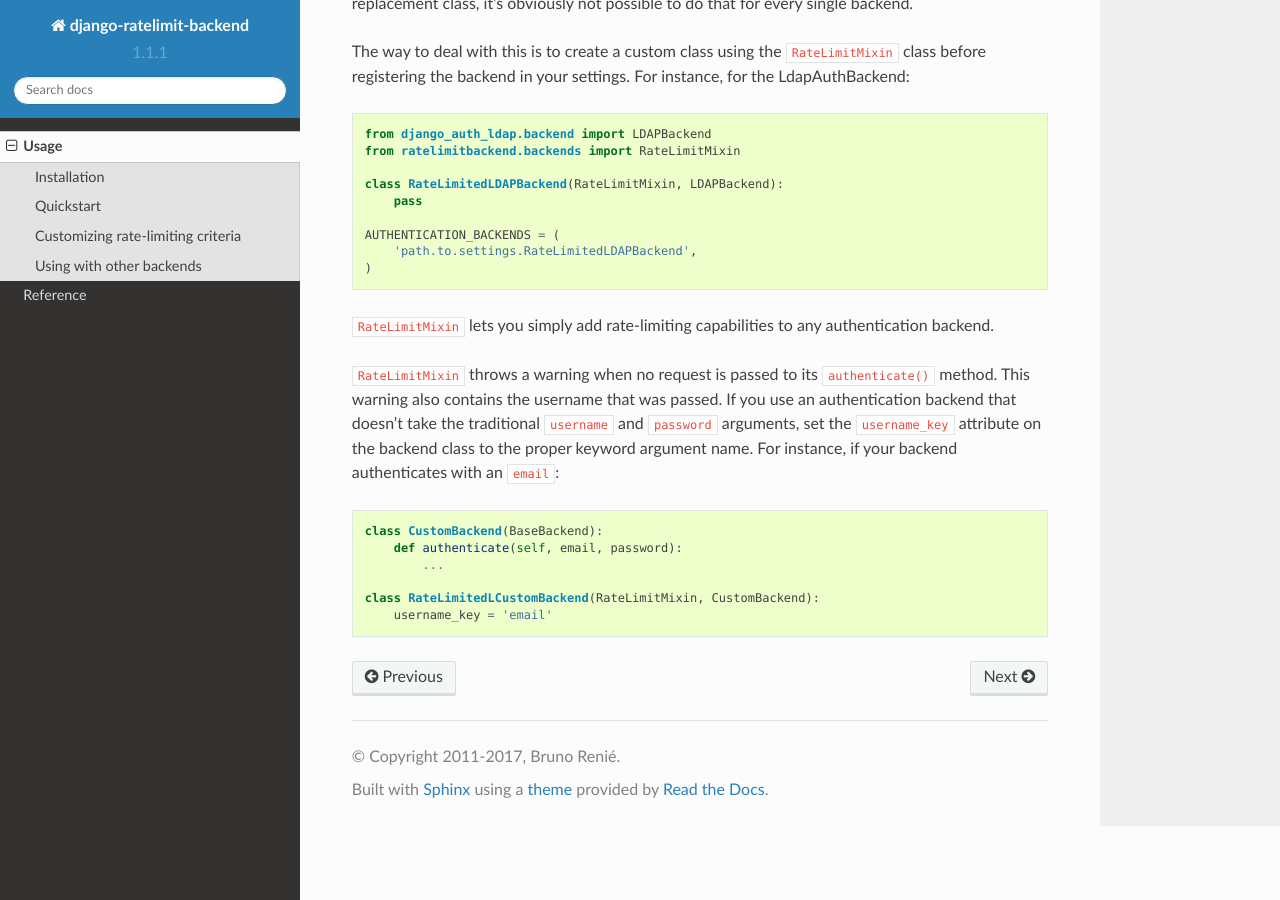
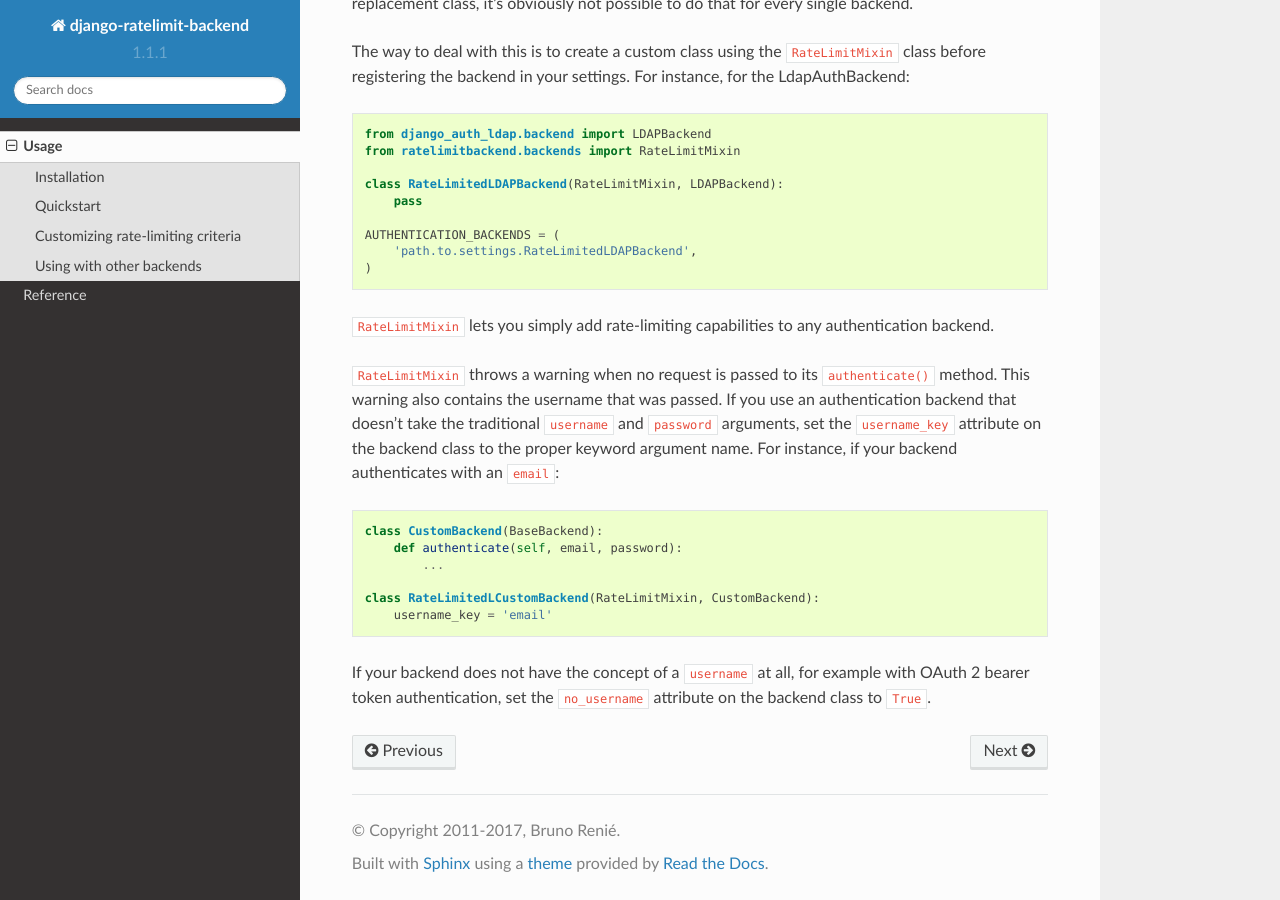
Before and after one commit to brutasse/django-ratelimit-backend, a Sphinx documentation site: the page built from docs/usage.rst, in a window 1280 px wide and 900 px high, scrolled down 2155 px. Built offline with Sphinx 7.4.7 and the Read the Docs theme 2.0.0, drawn with Linux system fonts in a browser that asks for light colours.

Commit message:
Add `no_username` attribute to RateLimitMixin
This is used to support authentication backends with no direct equivalent
to a username.

```diff
--- a/docs/usage.rst
+++ b/docs/usage.rst
@@ -147,3 +147,7 @@ backend authenticates with an ``email``::
 
     class RateLimitedLCustomBackend(RateLimitMixin, CustomBackend):
         username_key = 'email'
+
+If your backend does not have the concept of a ``username`` at all,
+for example with OAuth 2 bearer token authentication, set the
+``no_username`` attribute on the backend class to ``True``.
```
Also changed, not shown: 1 other file.
